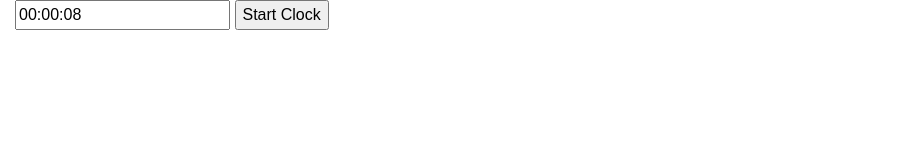
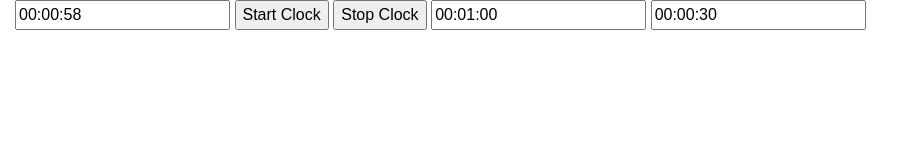
Before and after one commit to Ross117/pomodoro-clock, a plain HTML site: page index.html in a window 1280 px wide. Both pictures are taken after a click on the button "Start Clock". Shown: the whole page, without its empty margins (0-914 px from the left). Drawn offline with nearby package versions, Linux system fonts and the light colour scheme.

Commit message:
Improve code design and add transition between work and break periods

```diff
--- a/index.html
+++ b/index.html
@@ -13,8 +13,11 @@
 <body>
 
   <div class="container-fluid">
-    <input type="text" class="clock" value="00:00:10" />
-    <button type="button" class="startCountdown">Start Clock</button>
+    <input type="text" class="clock" value="00:00:00" />
+    <button type="button" class="startClock">Start Clock</button>
+    <button type="button" class="stopClock">Stop Clock</button>
+    <input type="text" class="workTime" value="00:01:00" />
+    <input type="text" class="breakTime" value="00:00:30" />
   </div>
 
   <script src="src/index.js"></script>
--- a/src/index.js
+++ b/src/index.js
@@ -1,33 +1,62 @@
 // what happens when user alters work period or break period when clock is running?
+
+// use fade in/out and/or animation effects?
+
 const pomodoroClock = (function () {
   "use strict";
+
+  let intervalID = 0;
+  let isABreak = false;
+  const clock = document.querySelector(".clock");
+
   const startClock = () => {
     // start the pomodoro clock countdown
-    const clock = document.querySelector(".clock");
-    let intervalID = 0;
+    const workTime = document.querySelector(".workTime").value;
+    const breakTime = document.querySelector(".breakTime").value;
     let dt = new Date();
 
     const countdown = () => {
-      // decrement startValue by 1 second
+      // decrement clock time by 1 second
       dt.setSeconds(dt.getSeconds() -1);
       // display on the web page
       clock.value = dt.toLocaleTimeString('en-GB');
+
+      // handle transitions between work periods and break periods
       if (clock.value === "00:00:00") {
-        clearInterval(intervalID);
+        if (!isABreak) {
+          isABreak = true;
+          setTime(breakTime);
+        } else {
+          isABreak = false;
+          setTime(workTime);
+        }
       }
     };
 
-    if (clock.value === "00:00:00") return;
-    const startTimeArr = clock.value.split(":");
-    dt.setHours(startTimeArr[0], startTimeArr[1], startTimeArr[2]);
+    const setTime = (timeStr) => {
+      const startTimeArr = timeStr.split(":");
+      dt.setHours(...startTimeArr);
+      clock.value = timeStr;
+    };
+
+    // if (clock.value === "00:00:00") return;
+    setTime(workTime);
     intervalID = setInterval(countdown, 1000);
   }
 
+  const stopClock = () => {
+    clearInterval(intervalID);
+  };
+
   return {
-    startClock: startClock
+    startClock: startClock,
+    stopClock: stopClock
   }
+
 })();
 
+document.querySelector(".startClock")
+  .addEventListener("click", pomodoroClock.startClock);
 
-document.querySelector(".startCountdown")
-  .addEventListener("click", pomodoroClock.startClock);
+document.querySelector(".stopClock")
+  .addEventListener("click", pomodoroClock.stopClock);
```
